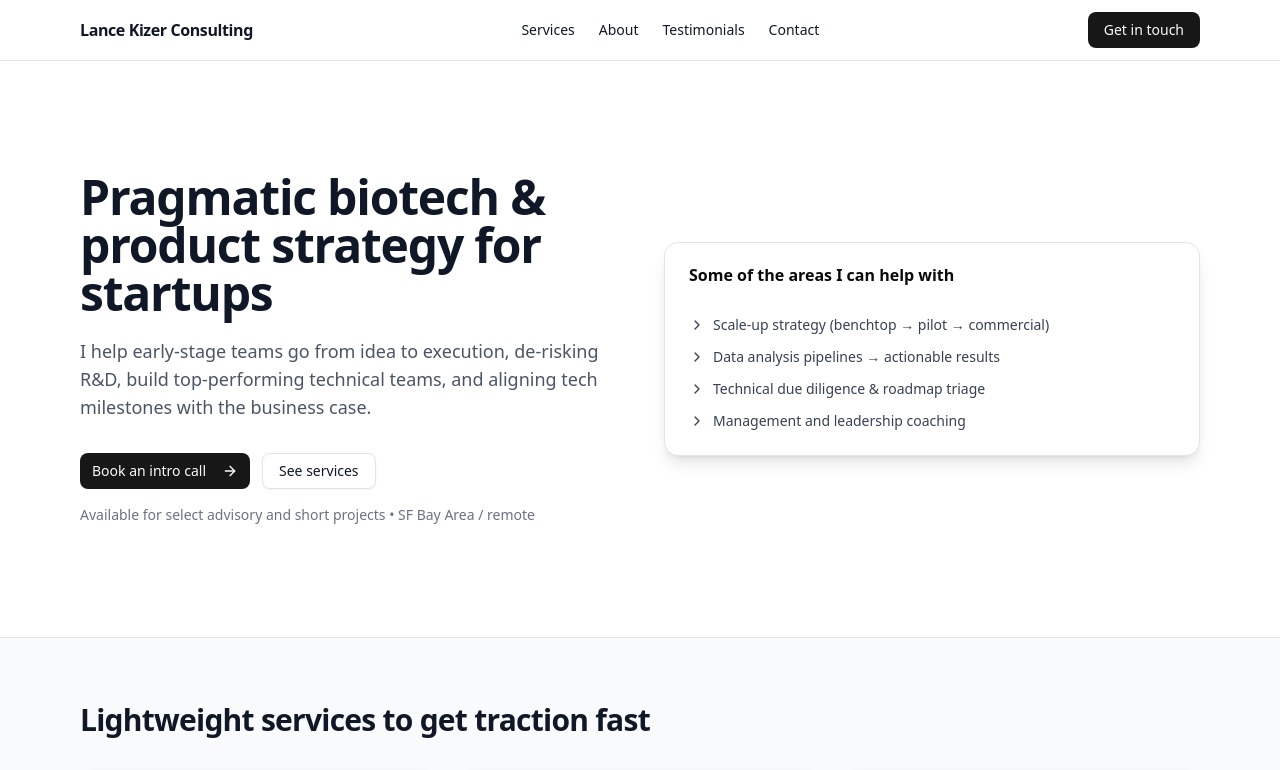
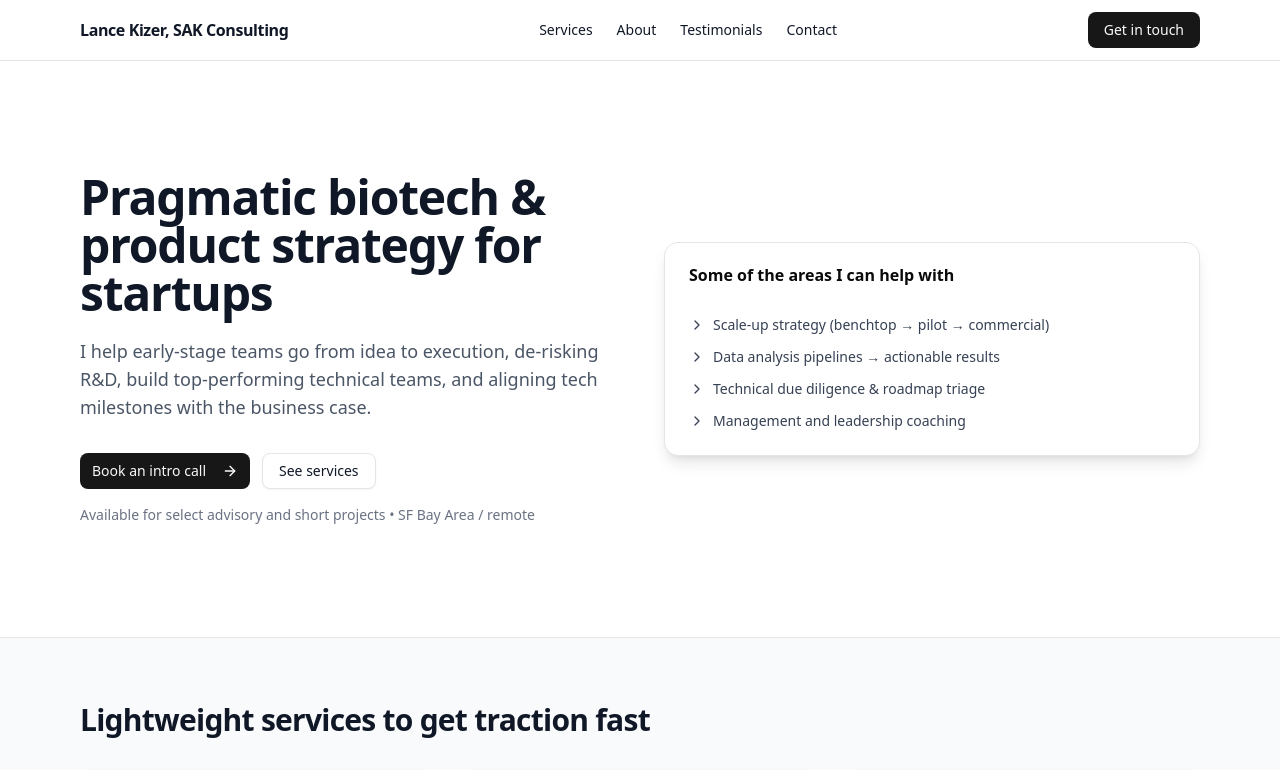
Before and after one commit to Its-All-Math/lance-site, a Next.js app: page / in a window 1280 px wide. Shown: the top 770 px of the page. Built offline with nearby package versions, Linux system fonts and the light colour scheme.

Commit message:
update basic contact info

```diff
--- a/app/page.tsx
+++ b/app/page.tsx
@@ -20,7 +20,7 @@ export default function Landing() {
       {/* Nav */}
       <header className="sticky top-0 z-40 backdrop-blur bg-white/75 border-b">
         <div className="max-w-6xl mx-auto px-4 py-3 flex items-center justify-between">
-          <a href="#home" className="font-semibold tracking-tight">Lance Kizer Consulting</a>
+          <a href="#home" className="font-semibold tracking-tight">Lance Kizer, SAK Consulting</a>
           <nav className="hidden md:flex gap-6 text-sm">
             <a href="#services" className="hover:opacity-80">Services</a>
             <a href="#about" className="hover:opacity-80">About</a>
@@ -225,7 +225,7 @@ export default function Landing() {
         <div className="max-w-6xl mx-auto px-4 py-10 text-sm text-gray-600 flex flex-col md:flex-row items-center justify-between gap-4">
           <div>© {new Date().getFullYear()} Lance Kizer Consulting</div>
           <div className="flex items-center gap-4">
-            <a href="https://substack.com" target="_blank" rel="noreferrer" className="underline">Substack</a>
+            <a href="https://substack.com/@itsallmath" target="_blank" rel="noreferrer" className="underline">Substack</a>
             <a href="https://www.linkedin.com/in/lance-kizer-a35a934?lipi=urn%3Ali%3Apage%3Ad_flagship3_profile_view_base_contact_details%3BJ2XiuqpkROSLS8VI%2FExA9A%3D%3D" className="underline">LinkedIn</a>
             <a href="#home" className="underline">Back to top</a>
           </div>
```
